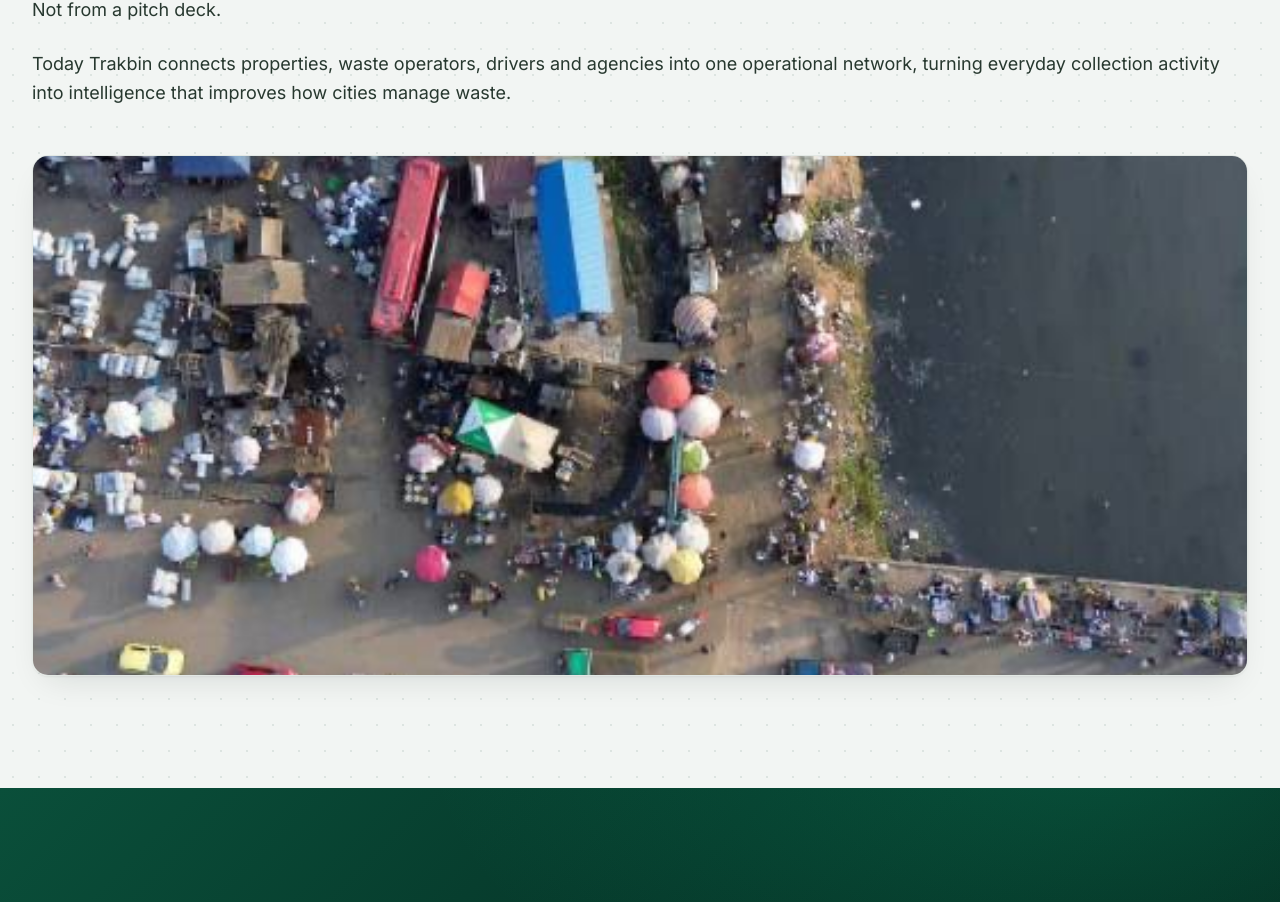
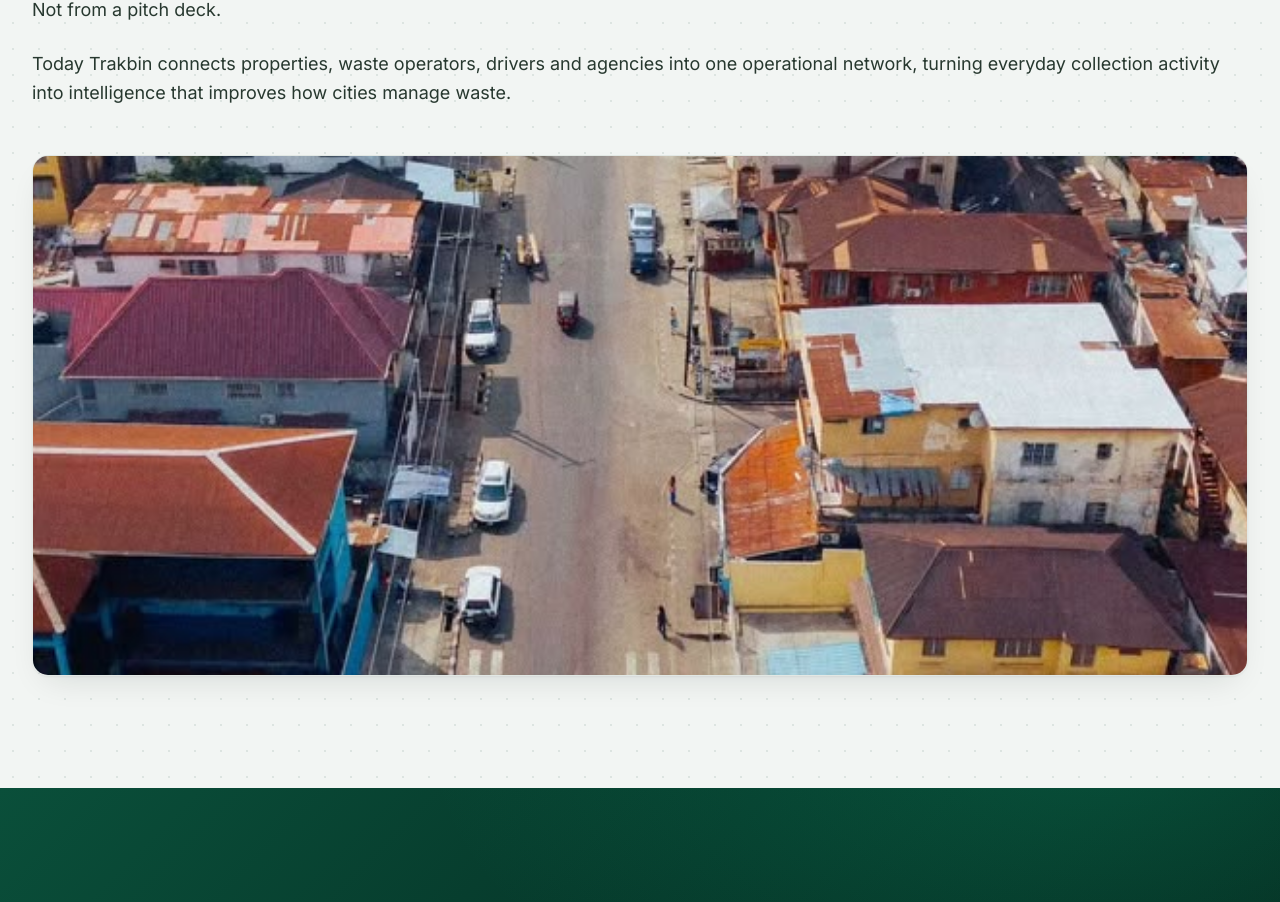
Before and after one commit to thikyr-create/trakbin-website, a Next.js app: page /about in a window 1280 px wide. Shown: the part 1758-2660 px from the top of the page. Built offline with nearby package versions, Linux system fonts and the light colour scheme.

Commit message:
about: parallax photo set to a21

```diff
--- a/app/about/page.tsx
+++ b/app/about/page.tsx
@@ -51,7 +51,7 @@ export default function AboutPage() {
             <p>We started where the work happens, mapping zones, riding with crews, measuring real collection activity, and built upward from that reality. Not from a pitch deck.</p>
             <p>Today Trakbin connects properties, waste operators, drivers and agencies into one operational network, turning everyday collection activity into intelligence that improves how cities manage waste.</p>
           </div>
-                    <ParallaxImage src="/photos/a20.jpeg" alt="Trakbin field team at work"
+                    <ParallaxImage src="/photos/a21.jpeg" alt="Trakbin field team at work"
             className="mt-12 aspect-[21/9] rounded-2xl border border-line card-shadow" />
         </Container>
       </Section>
```
Also changed, not shown: public/photos/a21.jpeg (added).
